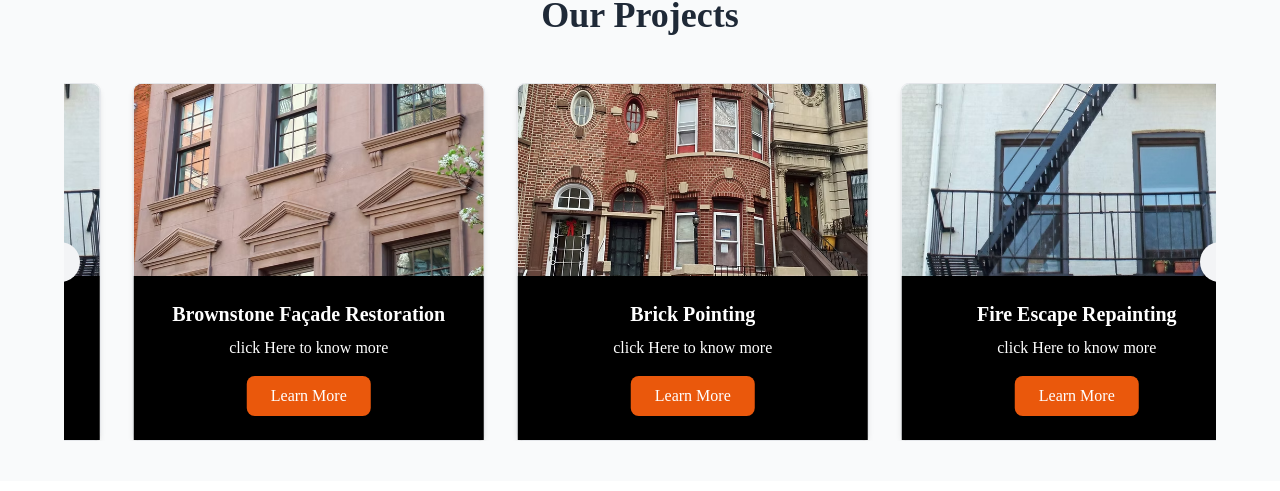
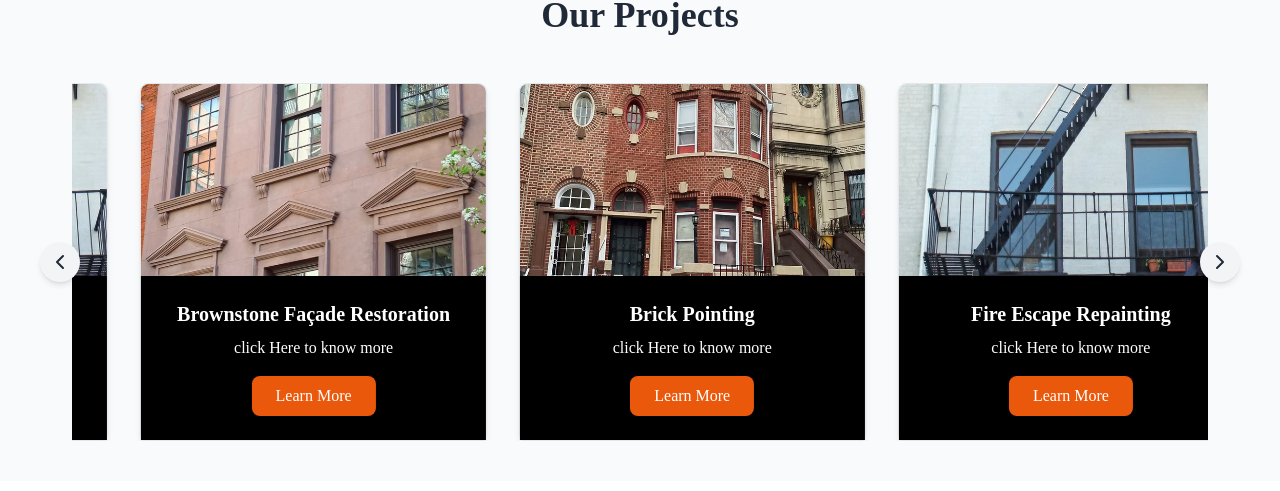
Before and after one commit to ibrahimAbrar7/infinityconstructiondemo, a Next.js app: page / in a window 1280 px wide. Shown: the part 2540-3031 px from the top of the page. Built offline with nearby package versions, Linux system fonts and the light colour scheme.

Commit message:
Update Projects.tsx

```diff
--- a/app/Components/Projects.tsx
+++ b/app/Components/Projects.tsx
@@ -35,13 +35,13 @@ const Projects = () => {
   }, [emblaApi, onSelect]);
 
   return (
-    <div className="container mx-auto px-4 sm:px-8 lg:px-16 py-10 bg-gray-50">
+    <div className="container mx-auto px-4 sm:px-8 lg:px-16 py-10 bg-gray-50 overflow-hidden">
       <h1 className="text-4xl font-bold text-center text-gray-800 dark:text-white mb-12">
         Our Projects
       </h1>
 
       {/* Carousel */}
-      <div className="relative w-full h-auto mx-auto overflow-hidden">
+      <div className="relative w-full h-auto mx-auto px-2">
         <div className="overflow-hidden" ref={emblaRef}>
           <div className="flex">
             {slides.map((slide) => (
```
